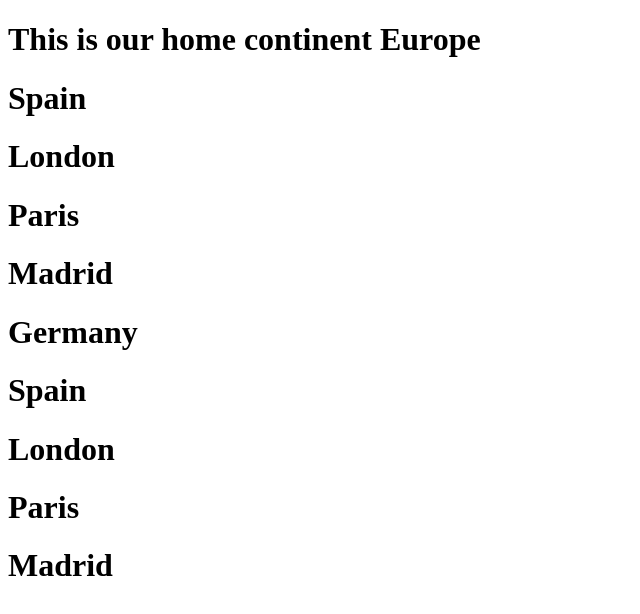
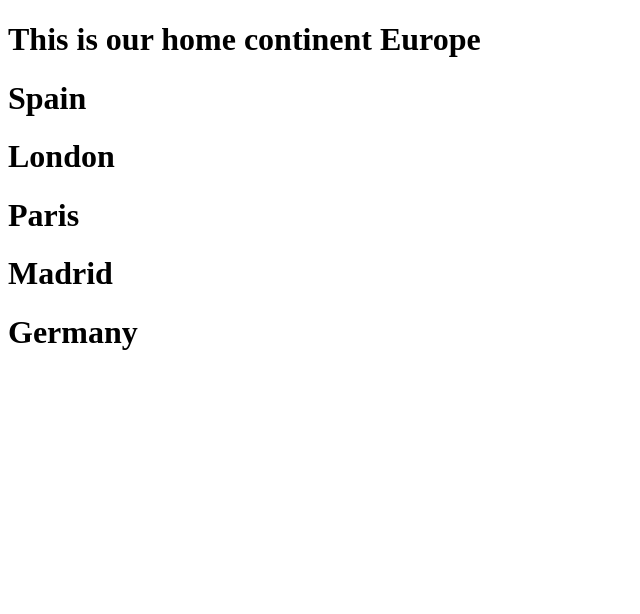
Before and after one commit to rostabi2021/test_17, an Angular app: page / in a window 1280 px wide. Shown: the top 614 px of the page, without its empty margins (0-640 px from the left). Built offline with nearby package versions, Linux system fonts and the light colour scheme.

Commit message:
dsmasdanm

```diff
--- a/src/app/home/home.component.html
+++ b/src/app/home/home.component.html
@@ -4,7 +4,3 @@
 <h1>Paris</h1>
 <h1>Madrid</h1>
 <h1>Germany</h1>
-<h1>Spain</h1>
-<h1>London</h1>
-<h1>Paris</h1>
-<h1>Madrid</h1>
```
